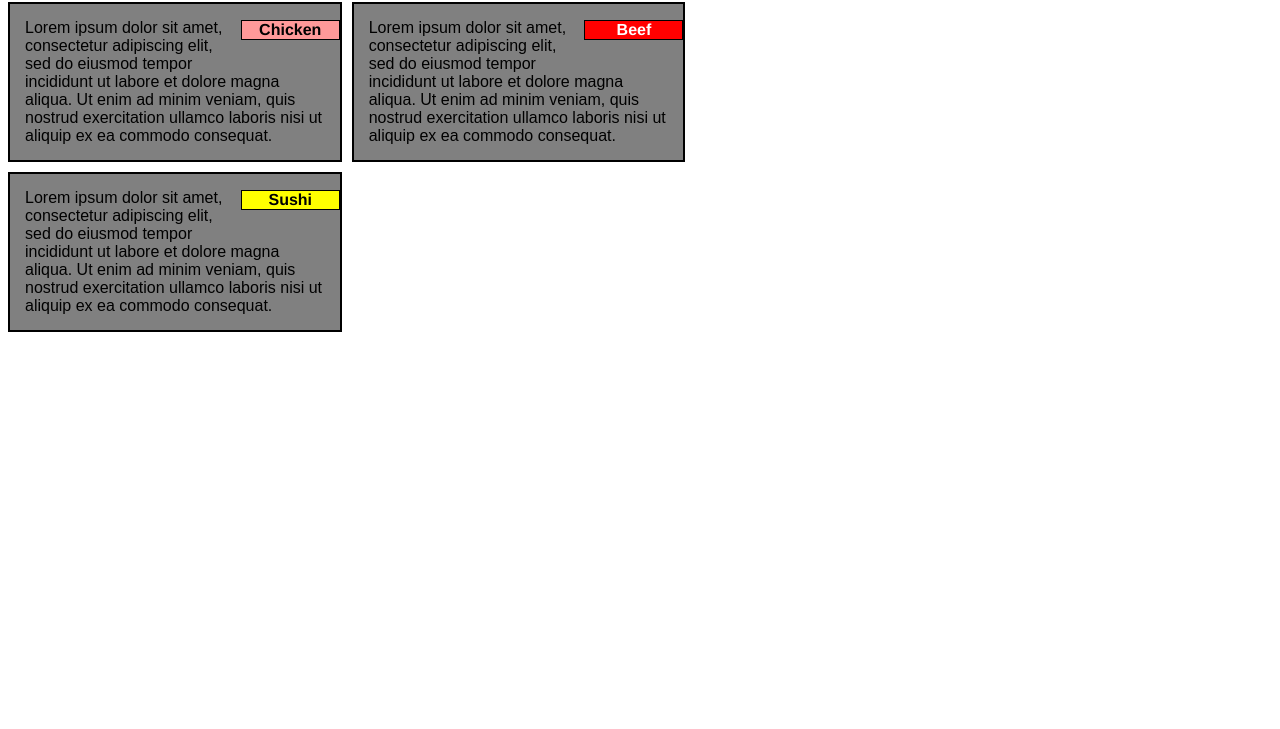
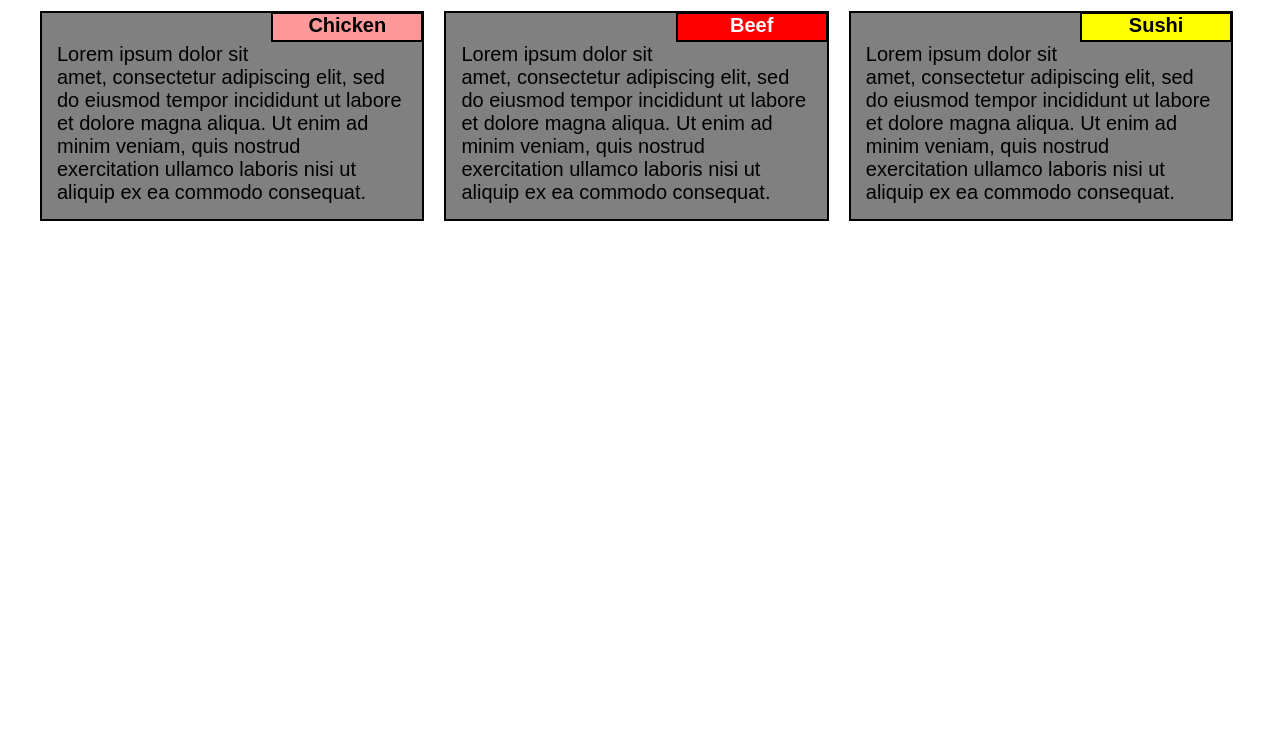
Before and after one commit to erihenrique/coursera-test, a plain HTML site: page mod2_solution/index.html in a window 1280 px wide. Shown: the part 71-800 px from the top of the page. Drawn offline with Linux system fonts and the light colour scheme.

Commit message:
Module 2 Code Assignment Final

```diff
--- a/mod2_solution/css/style.css
+++ b/mod2_solution/css/style.css
@@ -6,57 +6,77 @@ body {
 /********** Base styles **********/
 * {
   box-sizing: border-box;
+  margin: 10px;
+  padding: 0px;
+
 }
 h1 {
   margin-bottom: 15px;
+  font-size: 2em;
 }
 
 p {
-  border: 1px solid black;
-  width: 30%;
-  height: 20px;
+  border: 2px solid black;
+  width: 40%;
+  height: 30px;
   margin-right: auto;
   margin-left: auto;
-  font-family: Helvetica;
   font-weight: bold;
+  font-size: 1.25em;
  }
 
 #p1 {
 	background-color: #ff9999;
+	clear: left;
 	float: right;
+	margin-top: -1px;
+	margin-right: -1px;
+
 }
 #p2 {
 	background-color: #ff0000;
 	color: #fff;
 	float: right;
+	margin-top: -1px;
+	margin-right: -1px;
 }
 #p3 {
 	background-color: #ffff00;
 	float: right;
+	margin-top: -1px;
+	margin-right: -1px;
 }
 section {
-	margin: 15px;
+	font-size: 1.25em;
+	margin-top: 30px;
+	margin-left: 15px;
+	margin-right: 15px;
+	margin-bottom: 15px;
 	clear: left;
 	text-align: left;
 }
 
 /* Simple Responsive Framework. */
 .row {
-  width: 80%;
+  width: 100%;
   margin-bottom: 15px;
 }
 
 .row > div {
 	border: 2px solid black;
 	background-color: gray;
-	margin-right: 10px;
+	/*margin-right: 10px;*/
 	margin-bottom: 10px;
 }
+
+
+
 /********** Large devices only **********/
-@media (min-width: 1200px) {
+@media (min-width: 992px) {
   .col-lg-1, .col-lg-2, .col-lg-3, .col-lg-4, .col-lg-5, .col-lg-6, .col-lg-7, .col-lg-8, .col-lg-9, .col-lg-10, .col-lg-11, .col-lg-12 {
     float: left;
-    border: 1px solid green;
+    background-color: gray;
+    border: 2px solid black;
   }
   .col-lg-1 {
     width: 8.33%;
@@ -68,7 +88,7 @@ section {
     width: 25%;
   }
   .col-lg-4 {
-    width: 33%;
+    width: 31%;
   }
   .col-lg-5 {
     width: 41.66%;
@@ -92,15 +112,18 @@ section {
     width: 91.66%;
   }
   .col-lg-12 {
-    width: 100%;
+    width: 90%;
   }
 }
 
 /********** Medium devices only **********/
-@media (min-width: 992px) and (max-width: 1199px) {
+@media (min-width: 768px) and (max-width: 991px) {
   .col-md-1, .col-md-2, .col-md-3, .col-md-4, .col-md-5, .col-md-6, .col-md-7, .col-md-8, .col-md-9, .col-md-10, .col-md-11, .col-md-12 {
-    float: left;
-    border: 1px solid green;
+    float: right;
+    background-color: gray;
+    border: 2px solid black;
+
+
   }
   .col-md-1 {
     width: 8.33%;
@@ -112,13 +135,13 @@ section {
     width: 25%;
   }
   .col-md-4 {
-    width: 33%;
+    width: 31%;
   }
   .col-md-5 {
     width: 41.66%;
   }
   .col-md-6 {
-    width: 50%;
+    width: 47%;
   }
   .col-md-7 {
     width: 58.33%;
@@ -136,6 +159,6 @@ section {
     width: 91.66%;
   }
   .col-md-12 {
-    width: 100%;
+    width: 96.5%;
   }
 }
--- a/mod2_solution/index.html
+++ b/mod2_solution/index.html
@@ -9,7 +9,7 @@
 </head>
 <body>
 <h1>Our Menu</h1>
-<div>
+
 	<div class="row">
   <div class="col-lg-4 col-md-6">
   <p id="p1">Chicken</p>
@@ -19,12 +19,12 @@
   <p id="p2">Beef</p>
 <section>Lorem ipsum dolor sit amet, consectetur adipiscing elit, sed do eiusmod tempor incididunt ut labore et dolore magna aliqua. Ut enim ad minim veniam, quis nostrud exercitation ullamco laboris nisi ut aliquip ex ea commodo consequat.</section>
   </div>
-  <div class="col-lg-4 col-md-6">
+  <div class="col-lg-4 col-md-12">
   <p id="p3">Sushi</p>
 <section>Lorem ipsum dolor sit amet, consectetur adipiscing elit, sed do eiusmod tempor incididunt ut labore et dolore magna aliqua. Ut enim ad minim veniam, quis nostrud exercitation ullamco laboris nisi ut aliquip ex ea commodo consequat.</section>
   </div>
 
 </div>
-</div>
+
 </body>
 </html>
```
